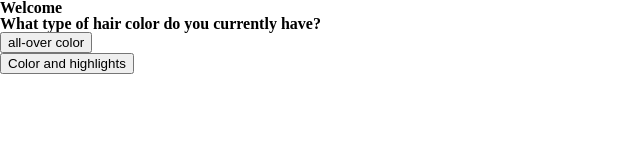
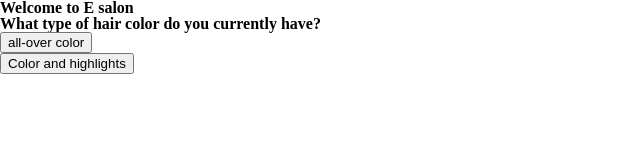
Before and after one commit to ali-shabani/esalon, a plain HTML site: page index.html in a window 1280 px wide. Shown: the full height of the page, 0-640 px from the left. Drawn offline with Linux system fonts and the light colour scheme.

Commit message:
fix: changed header

```diff
--- a/index.html
+++ b/index.html
@@ -14,7 +14,7 @@
   </head>
   <body>
     <header>
-      <h1>Welcome</h1>
+      <h1>Welcome to E salon</h1>
     </header>
 
     <div id="app"></div>
```
